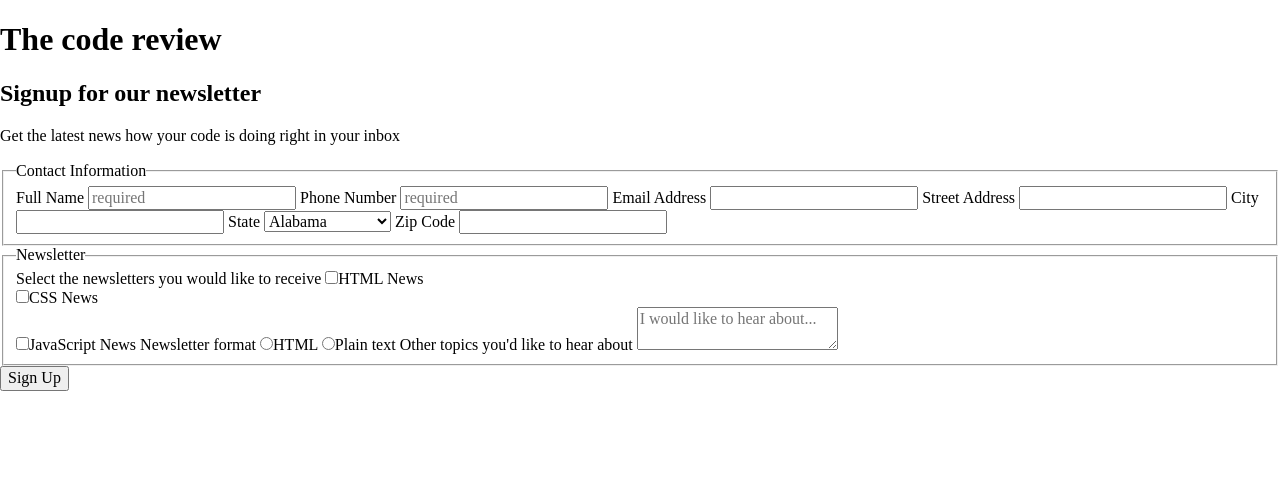
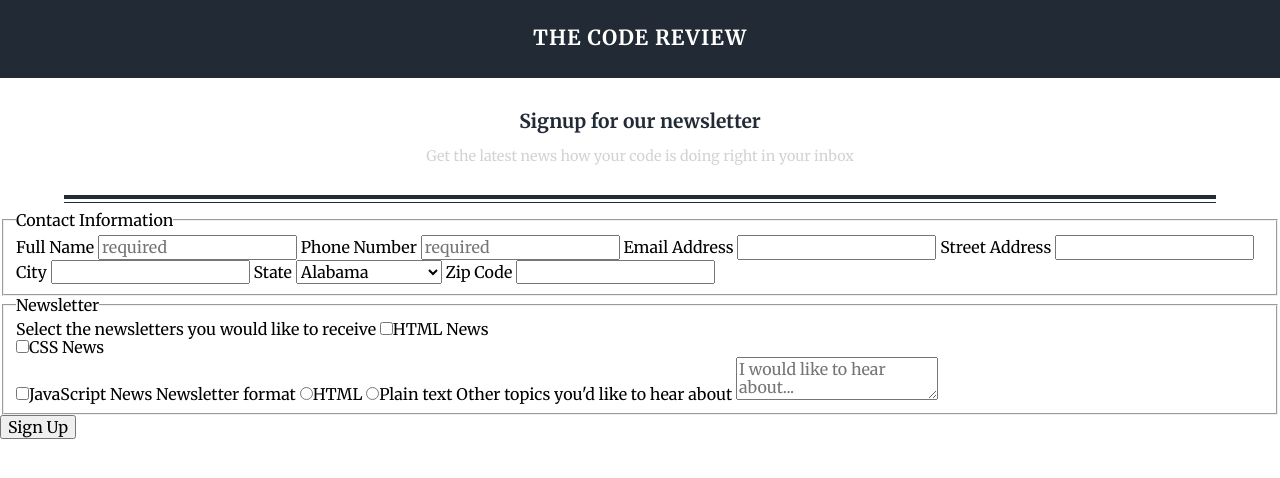
Before and after one commit to eaczechova/An-Online-Registration-Form-Project, a plain HTML site: page index.html in a window 1280 px wide. Drawn offline with Linux system fonts and the light colour scheme.

Commit message:
add style to headings

```diff
--- a/css/style.css
+++ b/css/style.css
@@ -0,0 +1,52 @@
+* {
+  box-sizing: border-box;
+}
+
+body {
+  max-width: 100%;
+  overflow-x: hidden;
+}
+
+form {
+  width: 100%;
+  font: 62.5%;
+  font-family: 'Merriweather', serif;
+}
+
+.hg-1 {
+  width: inherit;
+  background-color: rgb(34, 43, 53);
+  margin-top: 0;
+  padding: 1.7rem;
+  text-align: center;
+  color: #fff;
+  text-transform: uppercase;
+  font-size: 1.3rem;
+  letter-spacing: 1px;
+}
+
+.hg-2 {
+  text-align: center;
+  font-size: 1.2rem;
+  padding: 1rem 1rem 0;
+  color: rgb(34, 43, 53);
+}
+
+.pg {
+  text-align: center;
+  font-size: .9rem;
+  padding: 0 2rem 1rem;
+  color: lightgrey;
+}
+
+hr {
+  width: 90%;
+  border: none;
+  border-bottom: 4px solid rgb(34, 43, 53);
+}
+
+hr:last-of-type {
+  border: none;
+  border-top: 1.5px solid rgb(34, 43, 53);
+  margin-top: -5px;
+}
--- a/index.html
+++ b/index.html
@@ -4,15 +4,17 @@
     <meta charset="utf-8">
     <title>An Online Registration Form Project</title>
     <meta name="viewport" content="width=device-width, initial-scale=1">
+    <link href="https://fonts.googleapis.com/css?family=Merriweather:300,300i,400,400i,700&display=swap" rel="stylesheet">
     <link rel="stylesheet" href="css/normalize.css">
-    <link rel="stylesheet" href="css/styles.css">
+    <link rel="stylesheet" href="css/style.css">
   </head>
   <body>
     <form action="index.html" method="POST">
-      <h1>The code review</h1>
-      <h2>Signup for our newsletter</h2>
-      <p>Get the latest news how your code is doing right in your inbox</p>
-
+      <h1 class="hg-1">The code review</h1>
+      <h2 class="hg-2">Signup for our newsletter</h2>
+      <p class="pg">Get the latest news how your code is doing right in your inbox</p>
+      <hr />
+      <hr />
       <fieldset>
         <legend>Contact Information</legend>
         <label for="name">Full Name</label>
```
